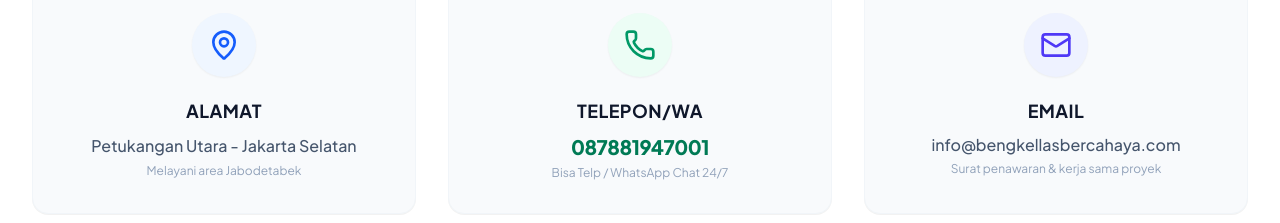
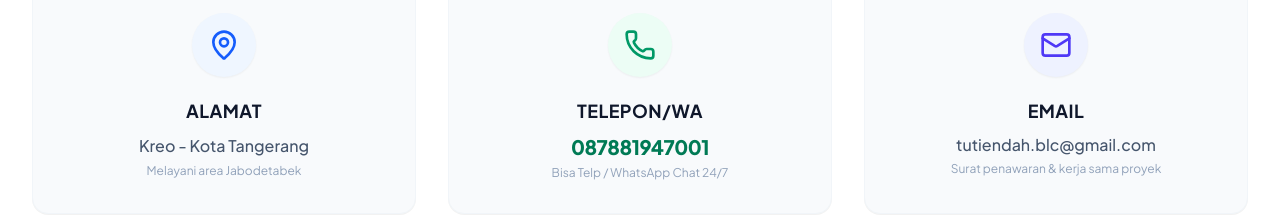
Before and after one commit to arrydwiputra28/Bengkel-Las-Bercahaya, a React (Vite) app: page / in a window 1280 px wide. Shown: the part 7520-7743 px from the top of the page. Built offline with nearby package versions, Linux system fonts and the light colour scheme.

Commit message:
Update ContactSection.tsx

```diff
--- a/src/components/ContactSection.tsx
+++ b/src/components/ContactSection.tsx
@@ -53,7 +53,7 @@ export default function ContactSection() {
               Alamat
             </h3>
             <p className="text-slate-600 leading-relaxed text-sm sm:text-base font-medium">
-              Petukangan Utara - Jakarta Selatan
+              Kreo - Kota Tangerang
             </p>
             <p className="text-xs text-slate-400 mt-1">
               Melayani area Jabodetabek
@@ -90,10 +90,10 @@ export default function ContactSection() {
               Email
             </h3>
             <a
-              href="mailto:tutiendah.blc@gmail.com.com"
+              href="mailto:tutiendah.blc@gmail.com"
               className="text-slate-600 hover:text-indigo-600 font-medium text-base transition-colors"
             >
-              info@bengkellasbercahaya.com
+              tutiendah.blc@gmail.com
             </a>
             <p className="text-xs text-slate-400 mt-1">
               Surat penawaran & kerja sama proyek
@@ -126,7 +126,7 @@ export default function ContactSection() {
 
             <iframe
               title="Peta Lokasi Bengkel Las Bercahaya"
-              src={"https://google.com"}
+              src={"https://maps.app.goo.gl/w5pGn4DHRufFJ5JM6"}
               className="w-full flex-1 min-h-[350px] border-0"
               loading="lazy"
               referrerPolicy="no-referrer-when-downgrade"
```
